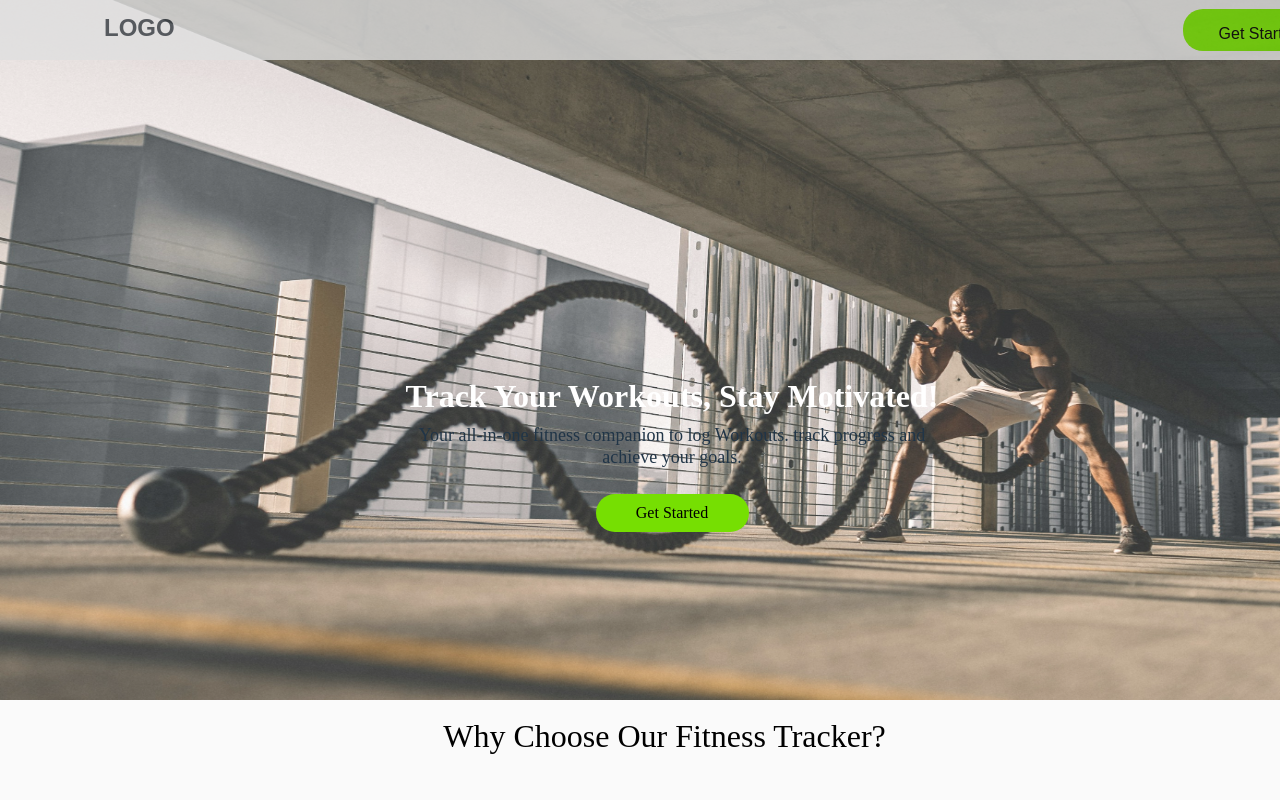
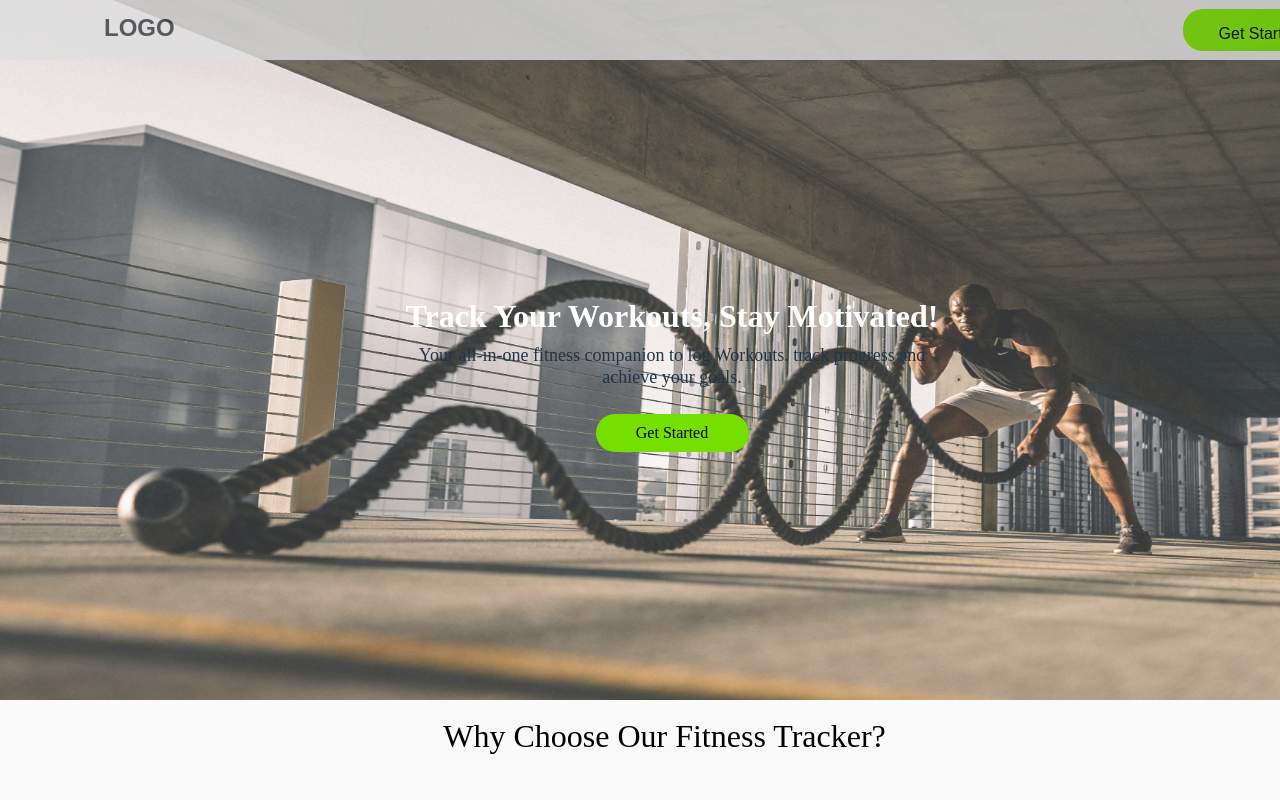
Before and after one commit to zainabwahab-eth/Fitness-Tracker-Project, a React (Vite) app: page / in a window 1280 px wide. Shown: the top 800 px of the page. Built offline with nearby package versions, Linux system fonts and the light colour scheme.

Commit message:
Adjust position of first-container in LandPage styles for improved layout

```diff
--- a/src/Components/LandPage-Style.css
+++ b/src/Components/LandPage-Style.css
@@ -64,7 +64,7 @@
 .first-container{
   position: absolute;
   height: 165px;
-  top: 380px;
+  top: 300px;
   left: 390px;
   text-align: center;
   line-height: 90px;
```
